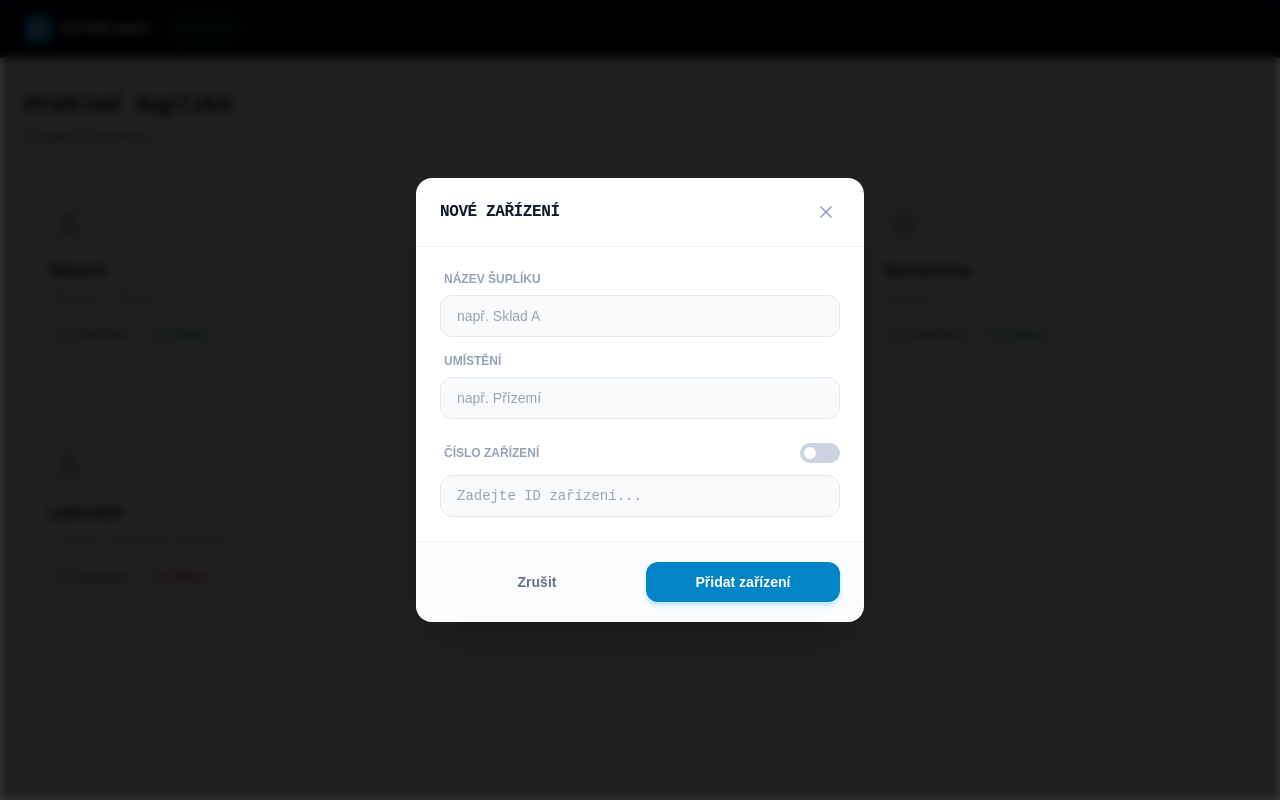
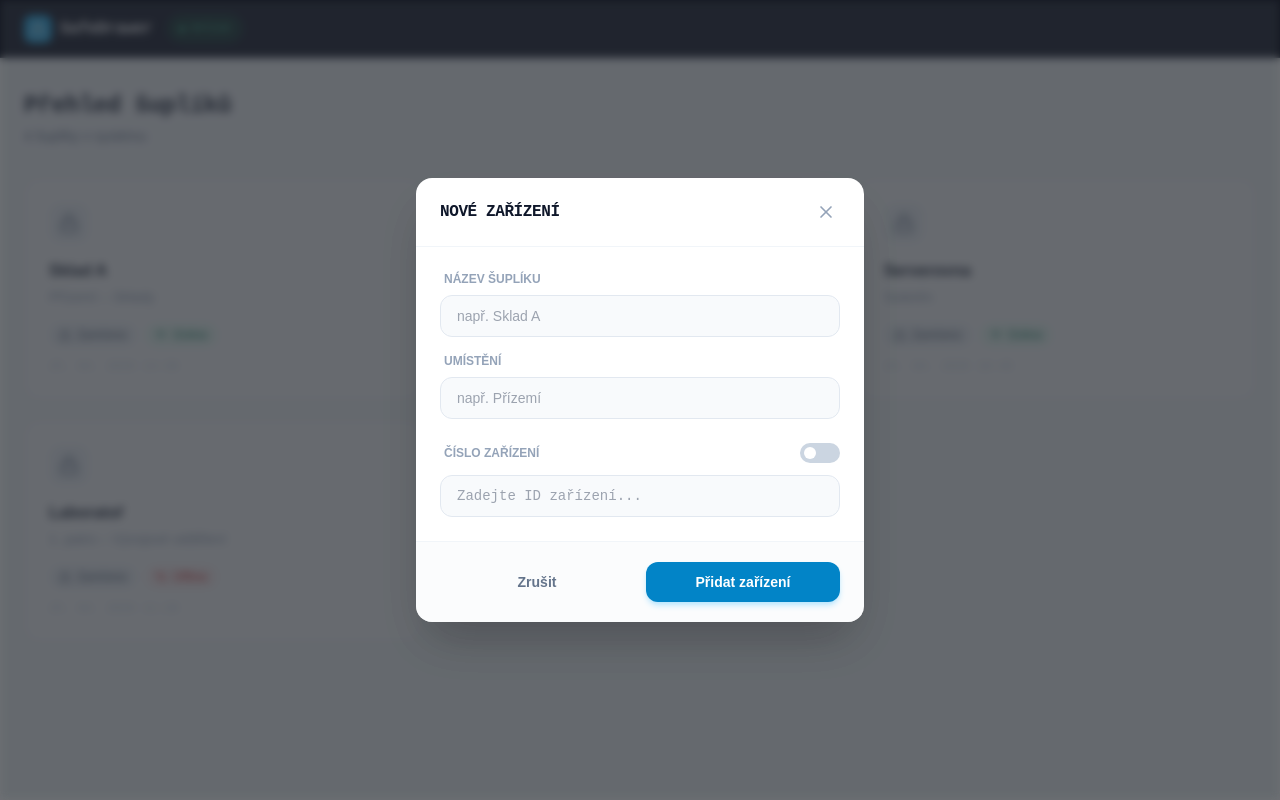
Before and after one commit to codemalcolm/safe-drawer-fe, a Next.js app: page / in a window 1280 px wide. Both pictures are taken after a click on the button "Přidat šuplík". Built offline with nearby package versions, Linux system fonts and the light colour scheme.

Commit message:
Changed blur to be less agressive

```diff
--- a/components/ModalWrapper.tsx
+++ b/components/ModalWrapper.tsx
@@ -27,7 +27,7 @@
 
   return createPortal(
     <div
-      className="fixed inset-0 bg-black/50 backdrop-blur-sm flex items-center justify-center z-[9999] p-4 anim-fade-in"
+      className="fixed inset-0 bg-slate-400/25 backdrop-blur-sm flex items-center justify-center z-[999] p-4 anim-fade-in"
       onClick={onClose}
     >
       {/* stopPropagation prevents clicking the modal content from closing the modal */}
```
